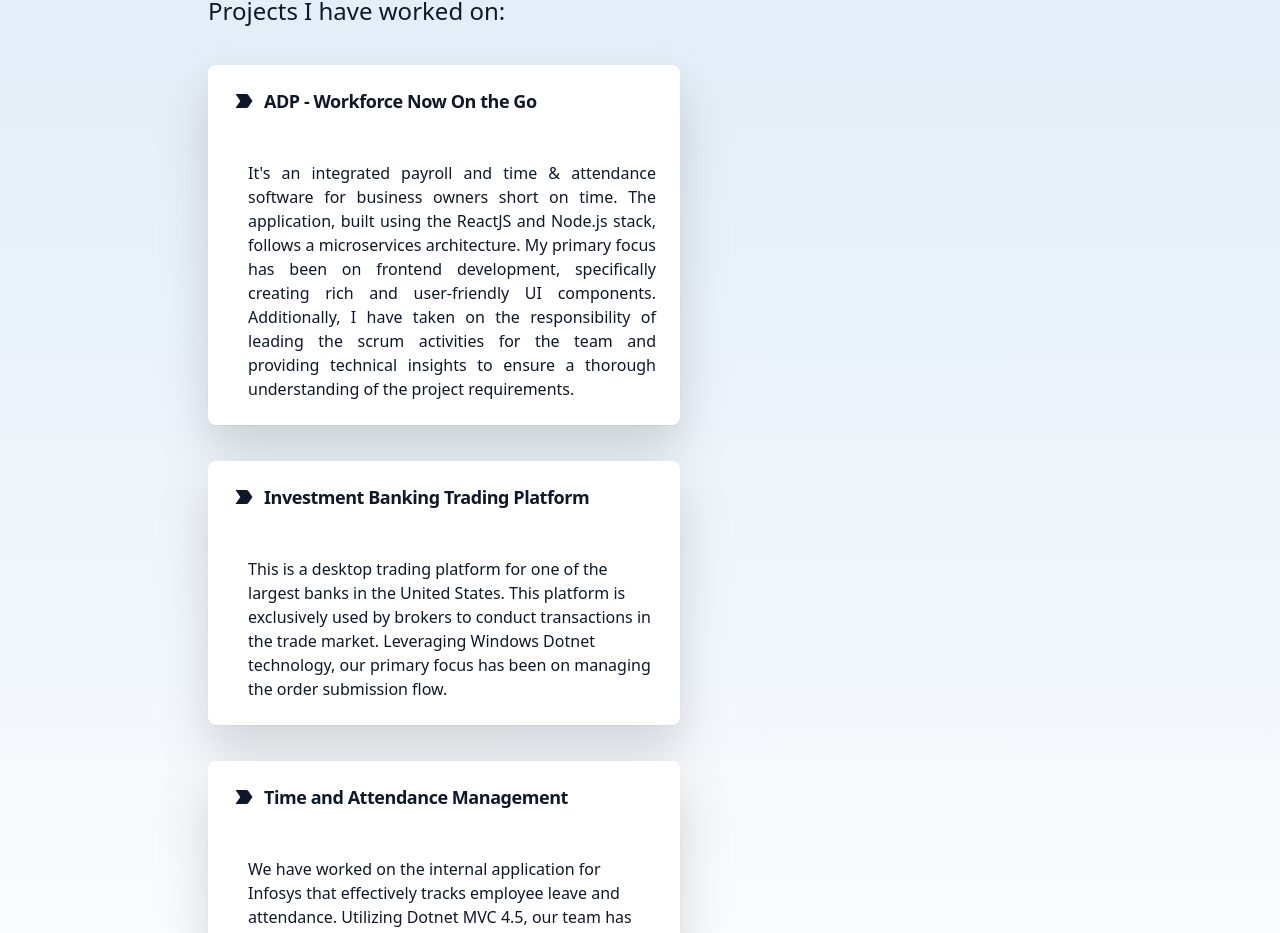
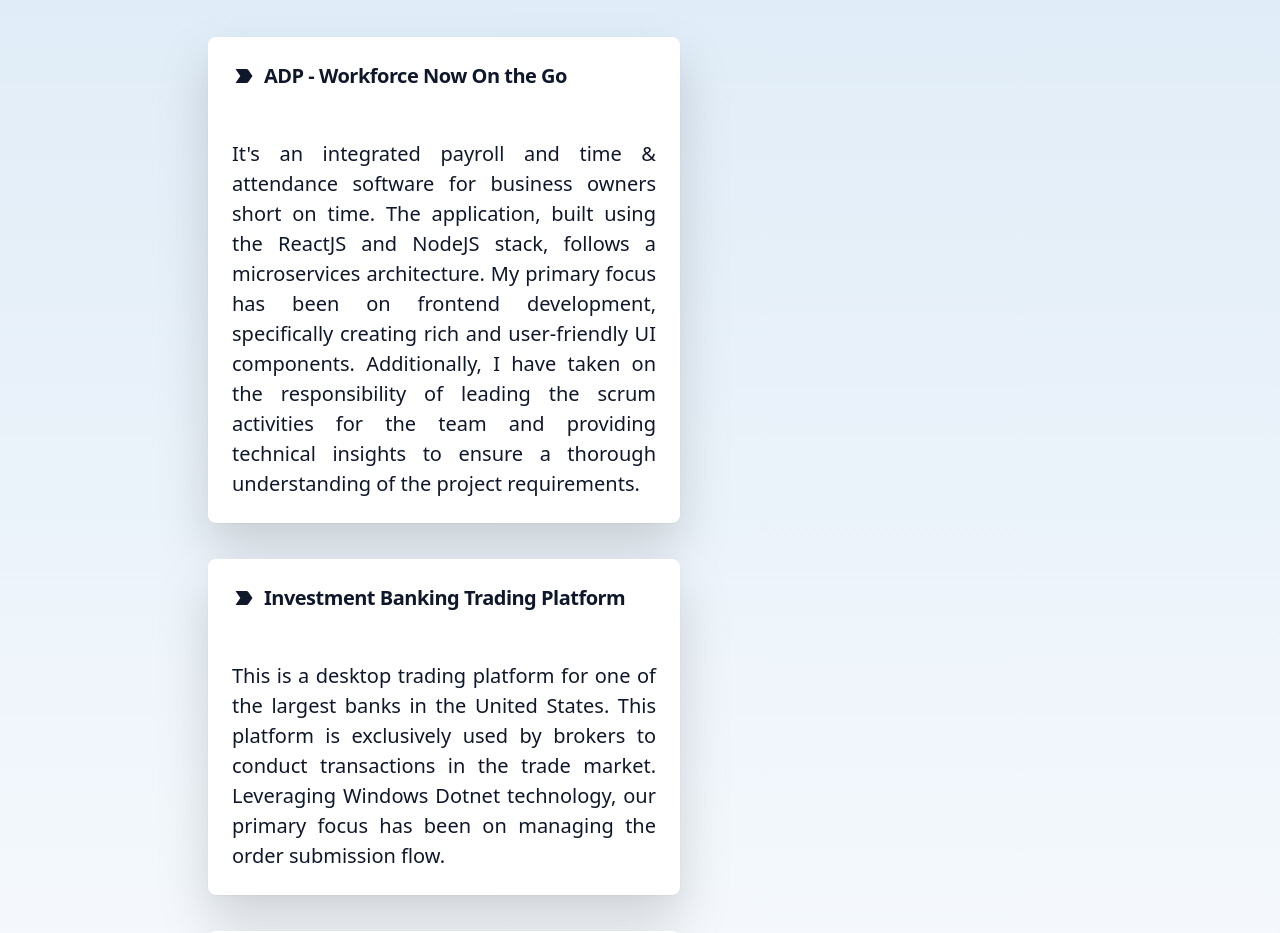
Before and after one commit to Axell93/Portfolio, a React (Vite) app: page / in a window 1280 px wide. Shown: the part 787-1720 px from the top of the page. Built offline with nearby package versions, Linux system fonts and the light colour scheme.

Commit message:
Fixed the cards styling

```diff
--- a/src/pages/home.tsx
+++ b/src/pages/home.tsx
@@ -13,7 +13,7 @@
             Reimagined
           </div>
         </div>
-        <div className="text-[color:var(--foreground)] text-xl w-[75%] md:w-4/6 mx-9 font-sans">
+        <div className="text-[color:var(--foreground)] text-xl md:w-[75%] sm:w-4/6 mx-9 font-sans text-justify sm:text-left">
           <p>
             As a highly skilled full-stack web developer, I specialize in
             JavaScript, Java, and Dotnet languages, with proficiency in MySQL
@@ -24,20 +24,20 @@
             and evolving landscape.
           </p>
         </div>
-        <div className="flex flex-col gap-9 justify-around mt-40 mb-24 ml-20">
+        <div className="flex flex-col gap-9 justify-around mt-40 mb-24 ml-2 md:ml-20">
           <h2>Projects I have worked on: </h2>
-          <Card className="flex w-2/4 drop-shadow-2xl border-none flex-col">
+          <Card className="flex w-full md:w-2/4 drop-shadow-2xl border-none flex-col">
             <CardHeader className="flex-row">
               <LabelImportantIcon />
-              <CardTitle className="pl-2">
+              <CardTitle className="text-[20px] pl-2">
                 ADP - Workforce Now On the Go
               </CardTitle>
             </CardHeader>
             <CardContent className="flex p-6">
-              <p className="ml-4 text-justify">
+              <p className=" text-[20px] text-justify">
                 It's an integrated payroll and time & attendance software for
                 business owners short on time. The application, built using the
-                ReactJS and Node.js stack, follows a microservices architecture.
+                ReactJS and NodeJS stack, follows a microservices architecture.
                 My primary focus has been on frontend development, specifically
                 creating rich and user-friendly UI components. Additionally, I
                 have taken on the responsibility of leading the scrum activities
@@ -46,15 +46,15 @@
               </p>
             </CardContent>
           </Card>
-          <Card className="flex w-2/4 drop-shadow-2xl border-none  flex-col">
+          <Card className="flex  w-full md:w-2/4  drop-shadow-2xl border-none  flex-col">
             <CardHeader className="flex-row">
               <LabelImportantIcon />
-              <CardTitle className="pl-2">
+              <CardTitle className="text-[20px] pl-2">
                 Investment Banking Trading Platform
               </CardTitle>
             </CardHeader>
             <CardContent className="flex p-6">
-              <p className="ml-4">
+              <p className="text-[20px] text-justify">
                 This is a desktop trading platform for one of the largest banks
                 in the United States. This platform is exclusively used by
                 brokers to conduct transactions in the trade market. Leveraging
@@ -63,15 +63,15 @@
               </p>
             </CardContent>
           </Card>
-          <Card className="flex w-2/4 drop-shadow-2xl border-none flex-col">
+          <Card className="flex  w-full md:w-2/4  drop-shadow-2xl border-none flex-col">
             <CardHeader className="flex-row">
               <LabelImportantIcon />
-              <CardTitle className="pl-2">
+              <CardTitle className="text-[20px] pl-2">
                 Time and Attendance Management
               </CardTitle>
             </CardHeader>
             <CardContent className="flex p-6">
-              <p className="ml-4">
+              <p className="text-[20px] text-justify">
                 We have worked on the internal application for Infosys that
                 effectively tracks employee leave and attendance. Utilizing
                 Dotnet MVC 4.5, our team has been dedicated to expanding the
```
